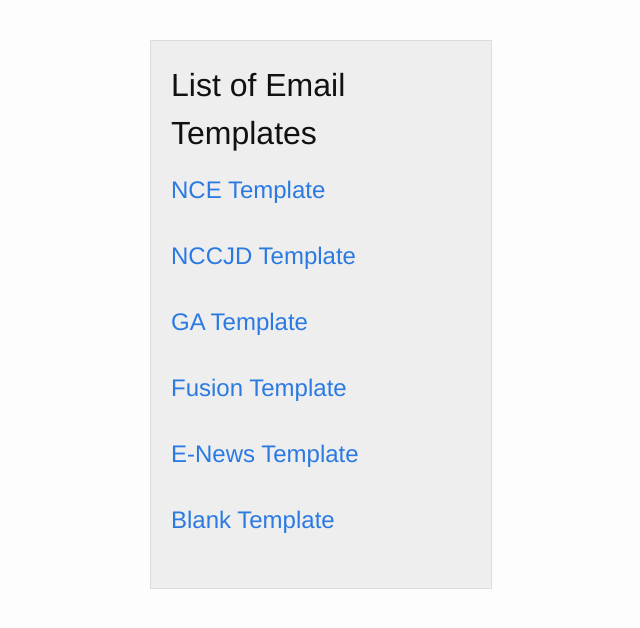
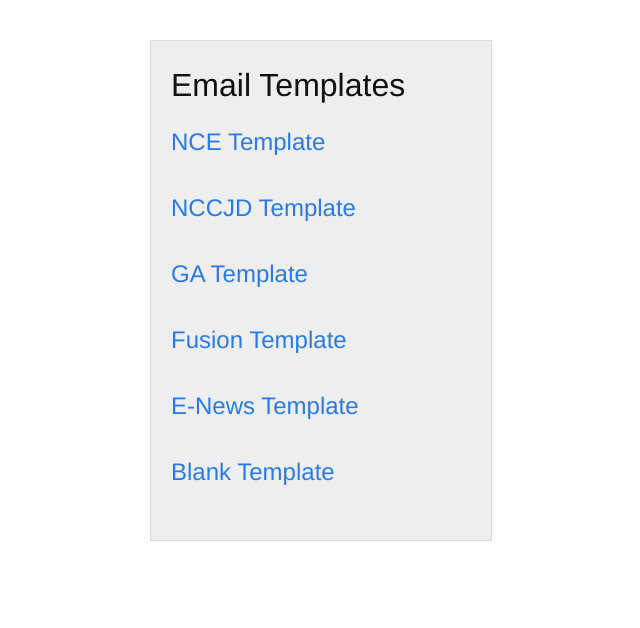
Before and after one commit to thearcoftheus/arc_email_templates, a Jekyll site: the page built from index.html, in a window 1280 px wide. Shown: the top 628 px of the page, without its empty margins (319-959 px from the left). Built offline with Jekyll 4.4.1, drawn with Linux system fonts in a browser that asks for light colours.

Commit message:
Templates

```diff
--- a/index.html
+++ b/index.html
@@ -7,7 +7,7 @@ layout: default
 </head>
 <body>
 <div class="home">
-<h1>List of Email Templates</h1>
+<h1>Email Templates</h1>
   <ul class="post-list">
     {% for post in site.posts %}
       <li>
```
Also changed, not shown: 1 other file.
